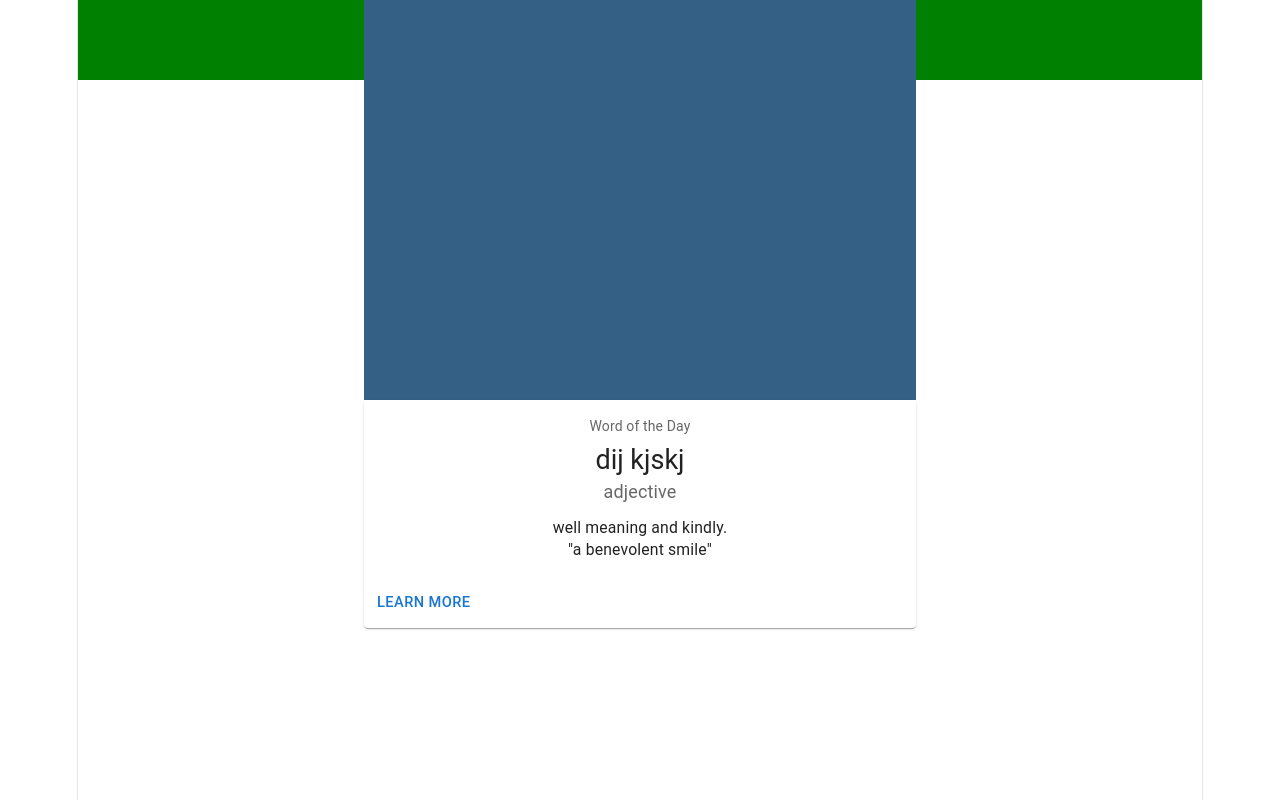
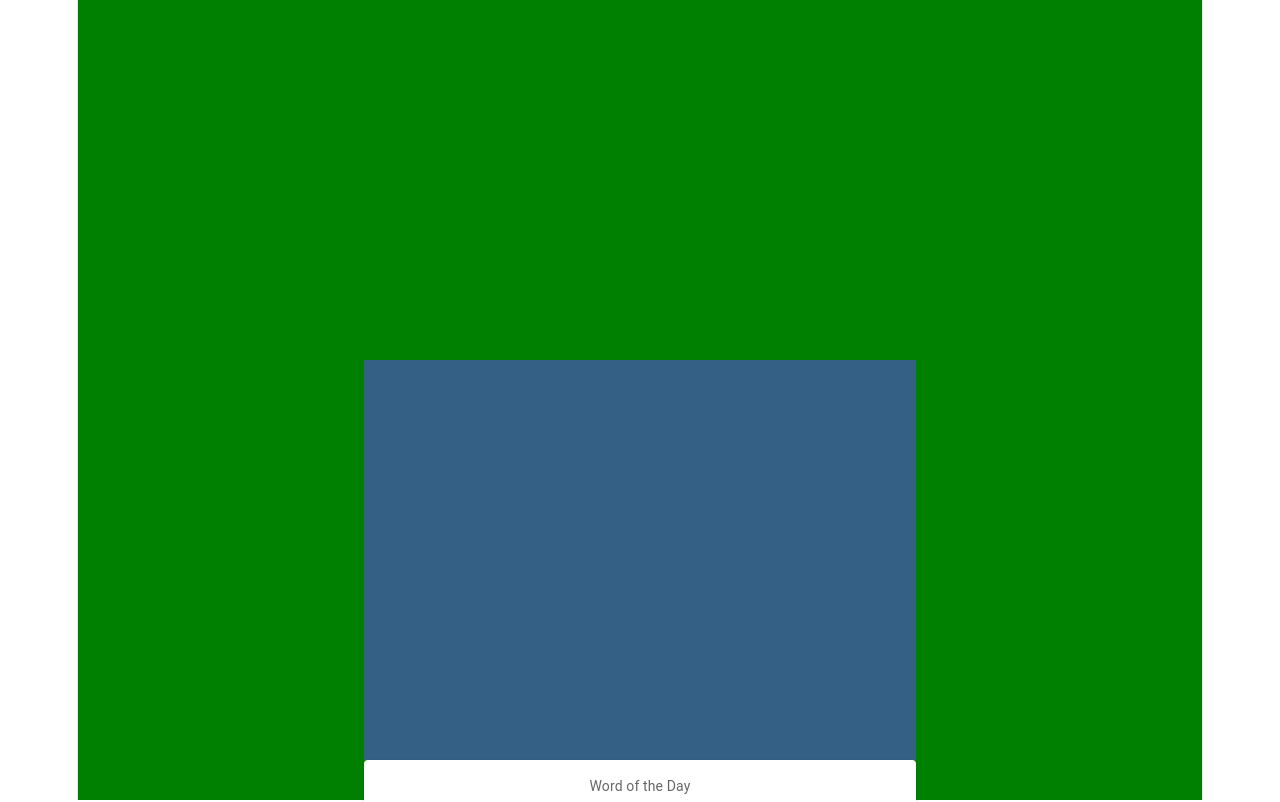
Before and after one commit to ALJAZARIhadi/todo-list-react, a React (Vite) app: page / in a window 1280 px wide. Shown: the top 802 px of the page. Built offline with nearby package versions, Linux system fonts and the light colour scheme.

Commit message:
first try

```diff
--- a/src/App.jsx
+++ b/src/App.jsx
@@ -1,9 +1,6 @@
-import { useState } from "react";
-import heroImg from "./assets/hero.png";
-import reactLogo from "./assets/react.svg";
-import viteLogo from "./assets/vite.svg";
 import "./App.css";
 import TodoList from "./TodoList";
+
 function App() {
   return (
     <div
@@ -11,11 +8,11 @@
         display: "flex",
         justifyContent: "center",
         alignItems: "center",
+        minHeight: "100vh",
         background: "green",
       }}
     >
       <TodoList />
-      {/* <Test/> */}
     </div>
   );
 }
```
